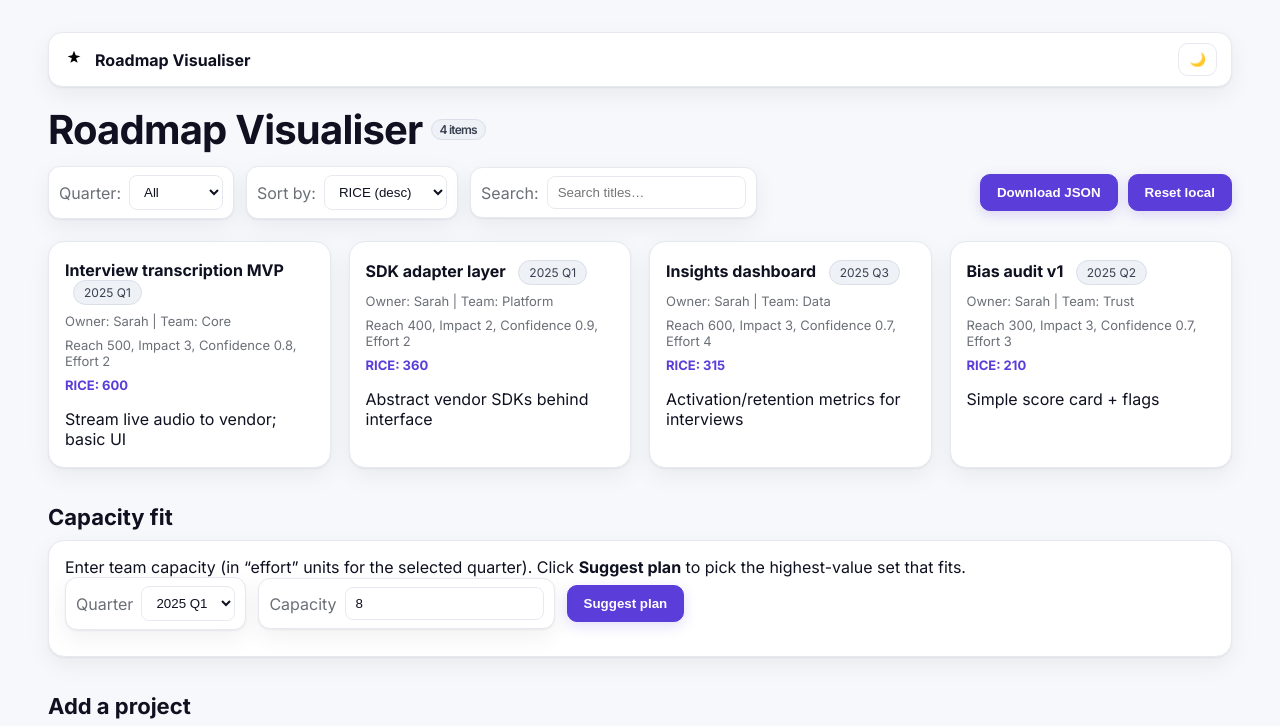
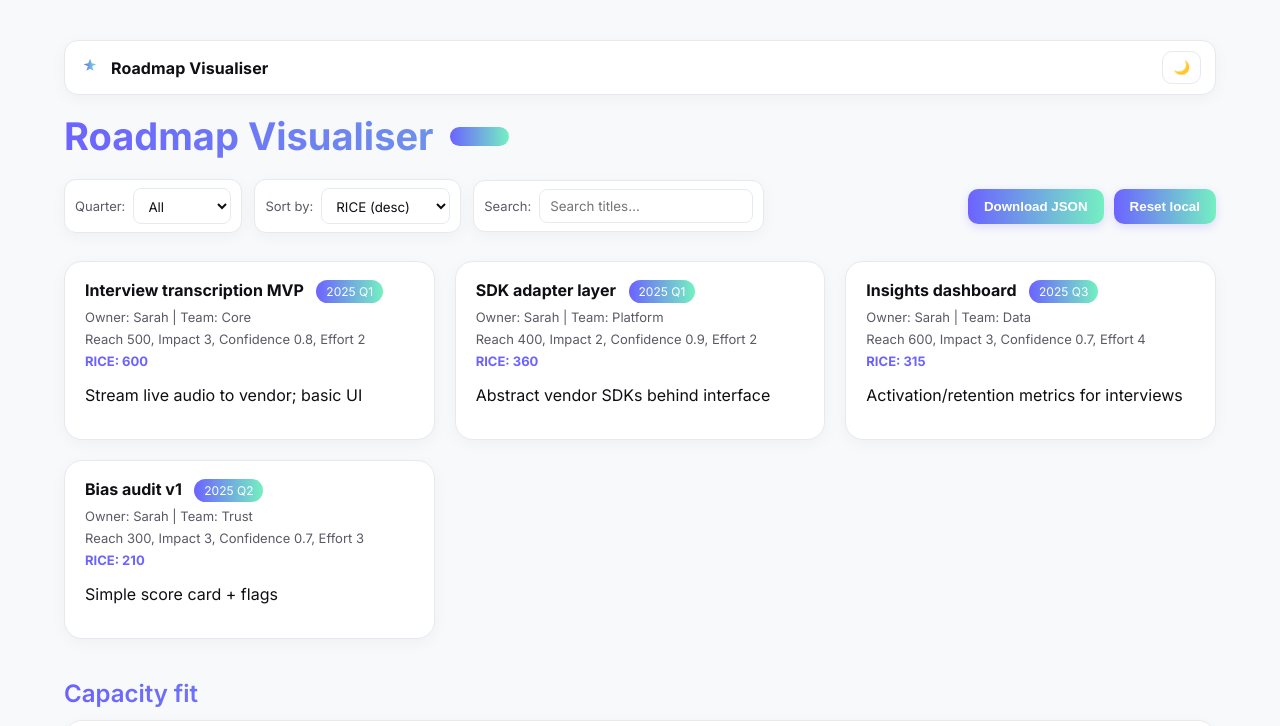
Before and after one commit to sps-github/mini-roadmap-visualiser, a plain HTML site: page docs/index.html in a window 1280 px wide. Shown: the top 726 px of the page. Drawn offline with Linux system fonts and the light colour scheme.

Commit message:
revert: restore previous clean version before flat UI changes

```diff
--- a/docs/index.html
+++ b/docs/index.html
@@ -7,200 +7,209 @@
     <style>
       @import url('https://fonts.googleapis.com/css2?family=Inter:wght@400;500;600;700&display=swap');
 
-/* ----- Design tokens (flat) ----- */
-:root{
-  --bg: #f7f8fb;
+      :root {
+        --bg: #f8f9fb;
         --card: #ffffff;
-  --text: #0f1120;
-  --muted: #6b6f76;
-  --border: #e6e9ef;
-
-  --accent: #5b3dd9;       /* dark purple for actions */
-  --accent-700:#4b30b5;    /* hover */
-  --accent-ring: rgba(91,61,217,.18);
-
-  --chip-bg:#eef1f6;       /* gray chips */
-  --chip-text:#394150;
-  --chip-border:#d9dee8;
-
-  --shadow: 0 1px 2px rgba(16,24,40,.06), 0 8px 24px rgba(16,24,40,.06);
+        --text: #0f0f13;
+        --muted: #5a5a67;
+        --border: #e7e9f0;
+        --accent1: #6C63FF;
+        --accent2: #74F0C1;
+        --shadow: 0 4px 16px rgba(0,0,0,0.04);
+        --warn-bg: #fff6e5;
+        --warn-text: #8a5b00;
+        --warn-border: #ffd89e;
       }
-
-@media (prefers-color-scheme: dark){
-  :root{
-    --bg:#0b0d14;
-    --card:#121522;
-    --text:#e9eaf3;
-    --muted:#a3a8b6;
-    --border:#1e2231;
-
-    --accent:#8b7bff;
-    --accent-700:#6f63df;
-    --accent-ring: rgba(139,123,255,.22);
-
-    --chip-bg:#1b2131;
-    --chip-text:#cad1e0;
-    --chip-border:#262d40;
-
-    --shadow: 0 1px 2px rgba(0,0,0,.35), 0 10px 28px rgba(0,0,0,.45);
+      @media (prefers-color-scheme: dark) {
+        :root {
+          --bg: #0b0c10;
+          --card: #14151b;
+          --text: #f3f4f8;
+          --muted: #a3a3b5;
+          --border: #24262e;
+          --accent1: #8b82ff;
+          --accent2: #4de0b5;
+          --shadow: 0 4px 20px rgba(0,0,0,0.5);
+          --warn-bg: #2b210e;
+          --warn-text: #ffd79a;
+          --warn-border: #3a2b11;
         }
       }
 
-/* ----- Page scaffold (solid background, no gradients) ----- */
-*{box-sizing:border-box}
-html,body{height:100%}
-body{
-  font-family:'Inter', system-ui, -apple-system, Segoe UI, Roboto, Arial, sans-serif;
-  color:var(--text);
-  background:var(--bg);          /* solid */
-  margin:0;
-  padding:32px clamp(16px, 4vw, 48px);
+      * { box-sizing: border-box; }
+      html, body { height: 100%; }
+
+      /* solid background to remove banding line */
+      body {
+        font-family: 'Inter', system-ui, sans-serif;
+        color: var(--text);
+        background: var(--bg);
+        margin: 0;
+        padding: 40px clamp(16px, 5vw, 64px);
+      }
+      @media (prefers-color-scheme: dark) { body { background: var(--bg); } }
+
+      /* --- top bar --- */
+      .topbar{
+        display:flex; align-items:center; justify-content:space-between;
+        margin-bottom: 18px; padding: 10px 14px;
+        background: var(--card); border:1px solid var(--border); border-radius:14px;
+        box-shadow: var(--shadow);
+      }
+      .brand{ display:flex; gap:10px; align-items:center; font-weight:700; }
+      .brand span{ font-size: 16px; letter-spacing: .1px; }
+      .topbar .brand { margin-right: auto; }
+
+      .btn-ghost{
+        background: transparent; color: var(--text);
+        border:1px solid var(--border);
+        padding:8px 10px; border-radius:10px;
+        box-shadow:none; cursor:pointer;
+      }
+      .btn-ghost:hover{ box-shadow: 0 3px 10px rgba(0,0,0,.06); transform: translateY(0); }
+
+      .sr-only{ position:absolute; width:1px; height:1px; padding:0; margin:-1px; overflow:hidden; clip:rect(0,0,0,0); white-space:nowrap; border:0; }
+
+      h1 {
+        display:flex; align-items:center; gap:8px;
+        font-weight: 700;
+        font-size: clamp(28px, 3vw, 38px);
+        background: linear-gradient(90deg, var(--accent1), var(--accent2));
+        -webkit-background-clip: text;
+        -webkit-text-fill-color: transparent;
+        margin: 0 0 12px;
+      }
+      #count {
+        font-size: 12px;
+        padding: 2px 8px;
+        border-radius: 999px;
+        background: linear-gradient(90deg, var(--accent1), var(--accent2));
+        color: #fff;
+        margin-left: 8px;
       }
 
-/* Constrain primary rows without changing HTML */
-:where(header, h1, .controls, .grid, .section){max-width:1200px; margin-inline:auto}
+      .controls {
+        margin: 20px 0 28px;
+        display: flex;
+        flex-wrap: wrap;
+        gap: 12px;
+        align-items: center;
+      }
+      label {
+        font-size: 13px;
+        color: var(--muted);
+        display:inline-flex; gap:8px; align-items:center;
+        background: var(--card);
+        padding: 8px 10px;
+        border: 1px solid var(--border);
+        border-radius: 12px;
+        box-shadow: var(--shadow);
+        position: relative; overflow: hidden; /* keep focus ring inside */
+      }
+      input, select, textarea {
+        border: 1px solid var(--border);
+        border-radius: 8px;
+        padding: 8px 10px;
+        font-family: inherit;
+        background: var(--card);
+        color: var(--text);
+        outline: none;
+        transition: border 0.2s ease, box-shadow 0.2s ease;
+      }
+      /* focus ring fix: no spill */
+      input:focus, select:focus, textarea:focus {
+        box-shadow: none;
+        outline: 2px solid var(--accent1);
+        outline-offset: -2px;
+      }
+      label:focus-within { border-color: var(--accent1); }
 
-/* ----- Top bar ----- */
-.topbar{
-  display:flex; align-items:center; gap:12px;
-  background:var(--card);
-  border:1px solid var(--border);
-  border-radius:14px;
-  padding:10px 14px;
-  box-shadow:var(--shadow);
+      .toolbar{ display:flex; gap:10px; margin-left:auto }
+
+      .btn {
+        border: none;
+        background: linear-gradient(90deg, var(--accent1), var(--accent2));
+        color: white;
+        font-weight: 600;
+        border-radius: 10px;
+        padding: 10px 16px;
+        cursor: pointer;
+        box-shadow: 0 3px 10px rgba(108, 99, 255, 0.2);
+        transition: transform 0.15s ease, box-shadow 0.15s ease;
       }
-.brand{display:flex; align-items:center; gap:10px; font-weight:700}
-.brand span{font-size:16px}
-.topbar .brand{margin-right:auto}
+      .btn:hover { transform: translateY(-1px); box-shadow: 0 6px 16px rgba(108, 99, 255, 0.3); }
+      .btn:active { transform: translateY(0); }
 
-/* Ghost button (header toggle) */
-.btn-ghost{
-  padding:8px 10px; border-radius:10px;
-  border:1px solid var(--border);
-  background:transparent; color:var(--text); cursor:pointer;
+      .grid {
+        display: grid;
+        grid-template-columns: repeat(auto-fit, minmax(280px, 1fr));
+        gap: 20px;
       }
-.btn-ghost:hover{background:rgba(0,0,0,.03)}
-@media (prefers-color-scheme: dark){ .btn-ghost:hover{background:rgba(255,255,255,.06)} }
+      .card {
+        background: var(--card);
+        border: 1px solid var(--border);
+        border-radius: 18px;
+        box-shadow: var(--shadow);
+        padding: 18px 20px;
+        transition: transform 0.15s ease, box-shadow 0.15s ease;
+      }
+      .card:hover { transform: translateY(-2px); box-shadow: 0 6px 20px rgba(0,0,0,0.08); }
+      .pill {
+        display: inline-block;
+        background: linear-gradient(90deg, var(--accent1), var(--accent2));
+        color: white;
+        border-radius: 999px;
+        padding: 4px 10px;
+        font-size: 12px;
+        margin-left: 8px;
+      }
+      .meta { font-size: 13px; color: var(--muted); margin-top: 6px; }
+      .score { font-weight: 700; color: var(--accent1); }
 
-.sr-only{position:absolute;width:1px;height:1px;padding:0;margin:-1px;overflow:hidden;clip:rect(0,0,0,0);white-space:nowrap;border:0}
-
-/* ----- Title + count chip ----- */
-h1{
-  display:flex; align-items:center; gap:8px;
-  margin:18px auto 12px; font-weight:800;
-  font-size:clamp(28px,3.2vw,40px);
-  letter-spacing:-.02em;
-  color:var(--text);              /* no gradient title */
-}
-#count{
-  font-size:12px; font-weight:600;
-  padding:2px 8px; border-radius:999px;
-  background:var(--chip-bg); color:var(--chip-text);
-  border:1px solid var(--chip-border);
+      .warn {
+        margin-top:8px;
+        background: var(--warn-bg);
+        color: var(--warn-text);
+        border: 1px solid var(--warn-border);
+        padding: 6px 10px;
+        border-radius:10px;
+        font-size:12px;
       }
 
-/* ----- Controls row ----- */
-.controls{
-  display:flex; flex-wrap:wrap; align-items:center;
-  gap:12px; margin:12px auto 22px;
-}
-label{
-  display:inline-flex; align-items:center; gap:8px;
-  background:var(--card); color:var(--muted);
-  padding:8px 10px; border:1px solid var(--border);
-  border-radius:12px; box-shadow:var(--shadow);
-  position:relative; overflow:hidden;   /* keep ring inside */
+      .section { margin-top: 40px; }
+      h2 {
+        font-weight: 600;
+        margin-bottom: 12px;
+        background: linear-gradient(90deg, var(--accent1), var(--accent2));
+        -webkit-background-clip: text;
+        -webkit-text-fill-color: transparent;
       }
 
-/* Inputs (flat) */
-input, select, textarea{
-  border:1px solid var(--border); border-radius:8px;
-  padding:8px 10px; background:var(--card); color:var(--text);
-  outline:none; transition:.18s border, .18s box-shadow;
+      .form {
+        background: var(--card);
+        border: 1px solid var(--border);
+        border-radius: 18px;
+        padding: 20px;
+        display: grid;
+        gap: 12px;
+        grid-template-columns: repeat(auto-fit, minmax(220px, 1fr));
+        box-shadow: var(--shadow);
       }
-input:focus, select:focus, textarea:focus{
-  box-shadow:none; outline:2px solid var(--accent); outline-offset:-2px;
+      .form textarea{
+        min-height: 80px; resize: vertical;
       }
-label:focus-within{border-color:var(--accent)}
+      .help { font-size: 13px; color: var(--muted); margin: 8px 0 16px; }
 
-/* Buttons: single dark purple */
-.btn{
-  border:1px solid var(--accent);
-  background:var(--accent); color:#fff;
-  font-weight:600; border-radius:10px;
-  padding:10px 16px; cursor:pointer;
-  box-shadow:0 4px 14px rgba(91,61,217,.18);
-  transition:.15s transform, .15s box-shadow, .15s background;
+      /* capacity planner panel */
+      .planner{
+        background: var(--card);
+        border:1px solid var(--border);
+        border-radius:18px;
+        padding:16px;
+        box-shadow: var(--shadow);
       }
-.btn:hover{background:var(--accent-700); box-shadow:0 6px 18px rgba(91,61,217,.24)}
-.btn:active{transform:translateY(0)}
-.toolbar{display:flex; gap:10px; margin-left:auto}
-
-/* ----- Cards + grid (more orderly) ----- */
-.grid{
-  display:grid; gap:18px;
-  grid-template-columns:repeat(12, 1fr);
-}
-@media (max-width: 1100px){
-  .grid{grid-template-columns:repeat(8, 1fr)}
-}
-@media (max-width: 760px){
-  .grid{grid-template-columns:repeat(4, 1fr)}
-}
-
-/* Each card spans 3 columns on desktop, 4 on tablet, full on mobile */
-.card{
-  grid-column:span 3;    /* 4 cards per row on wide screens */
-  background:var(--card); border:1px solid var(--border);
-  border-radius:16px; padding:18px 16px; box-shadow:var(--shadow);
-  display:flex; flex-direction:column; gap:8px;
-}
-@media (max-width:1100px){ .card{grid-column:span 4} }
-@media (max-width:760px){ .card{grid-column:1 / -1} }
-
-.card:hover{transform:translateY(-2px)}
-.meta{font-size:13px; color:var(--muted)}
-.score{font-weight:800; color:var(--accent)}
-p{margin:8px 0 0}
-
-/* Quarter chip → neutral gray */
-.pill{
-  display:inline-block; margin-left:8px;
-  padding:4px 10px; border-radius:999px; font-size:12px;
-  background:var(--chip-bg); color:var(--chip-text);
-  border:1px solid var(--chip-border);
-}
-
-/* Dependency warning (flat) */
-.warn{
-  margin-top:6px; font-size:12px;
-  background:#fff7e6; color:#8a5b00; border:1px solid #ffd89e;
-  border-radius:10px; padding:6px 10px;
-}
-@media (prefers-color-scheme: dark){
-  .warn{background:#2b210e; color:#ffd79a; border-color:#3a2b11}
-}
-
-/* Sections + forms */
-.section{margin:36px auto 0}
-h2{margin:0 0 10px; font-size:22px; font-weight:700}
-
-.form{
-  background:var(--card); border:1px solid var(--border);
-  border-radius:16px; padding:16px; box-shadow:var(--shadow);
-  display:grid; gap:12px; grid-template-columns:repeat(12,1fr);
-}
-.form > label{grid-column:span 3}
-.form textarea{grid-column:1 / -1; min-height:90px}
-.form .row{grid-column:1 / -1}
-
-/* Capacity planner */
-.planner{
-  background:var(--card); border:1px solid var(--border);
-  border-radius:16px; padding:16px; box-shadow:var(--shadow);
-}
-.plan-results{margin-top:10px; font-size:14px}
-.plan-results ul{margin:8px 0 0 18px}
+      .plan-results{ margin-top:12px; font-size:14px; }
+      .plan-results ul{ margin:8px 0 0 18px; }
     </style>
   </head>
   <body>
```
Lines whose indentation alone changed are shown as unchanged.
